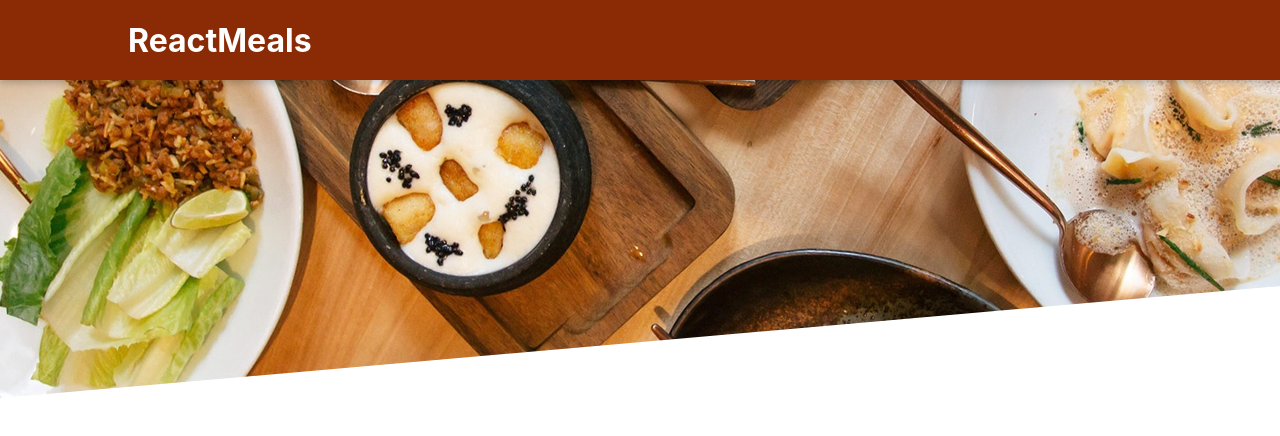
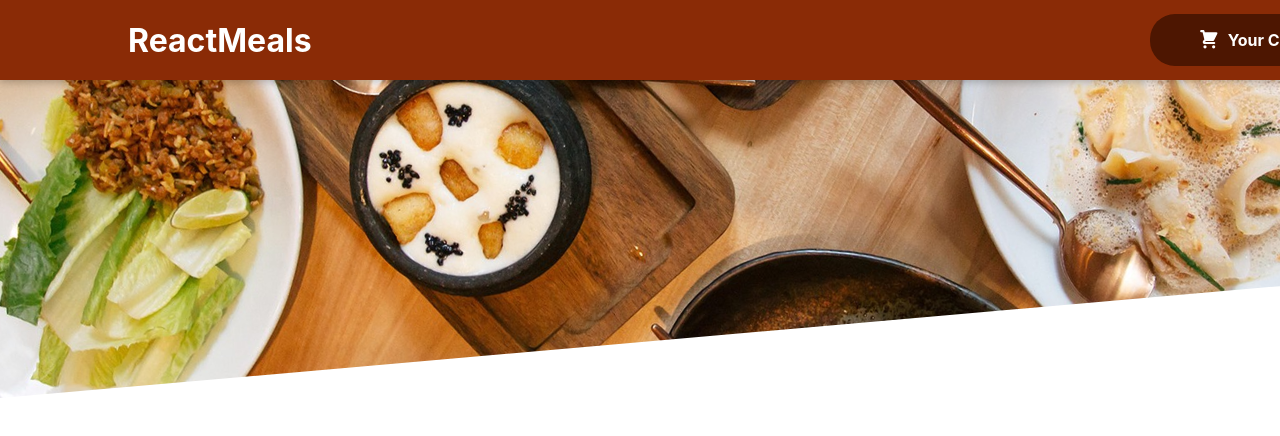
Before and after one commit to zermiftah/React-Food_Order_App, a React (Create React App) app: page / in a window 1280 px wide. Shown: the top 436 px of the page. Built offline with nearby package versions, Linux system fonts and the light colour scheme.

Commit message:
Adding the 'Cart' Button Component

```diff
--- /dev/null
+++ b/src/components/Cart/Carticon.js
@@ -0,0 +1,13 @@
+const CartIcon = () => {
+    return (
+        <svg
+            xmlns='http://www.w3.org/2000/svg'
+            viewBox='0 0 20 20'
+            fill='currentColor'
+        >
+            <path d='M3 1a1 1 0 000 2h1.22l.305 1.222a.997.997 0 00.01.042l1.358 5.43-.893.892C3.74 11.846 4.632 14 6.414 14H15a1 1 0 000-2H6.414l1-1H14a1 1 0 00.894-.553l3-6A1 1 0 0017 3H6.28l-.31-1.243A1 1 0 005 1H3zM16 16.5a1.5 1.5 0 11-3 0 1.5 1.5 0 013 0zM6.5 18a1.5 1.5 0 100-3 1.5 1.5 0 000 3z' />
+        </svg>
+    );
+};
+
+export default CartIcon;
--- a/src/components/Layout/Header.js
+++ b/src/components/Layout/Header.js
@@ -1,5 +1,6 @@
 import React, { Fragment } from 'react'
 
+import HeaderCartButton from './HeaderCartButton'
 import classes from './Header.module.css'
 import mealsImage from '../../assets/meals.jpg'
 
@@ -8,7 +9,7 @@
         <Fragment>
             <header className={classes.header}>
                 <h1>ReactMeals</h1>
-                <button>Cart</button>
+                <HeaderCartButton />
             </header>
             <div className={classes['main-image']}>
                 <img src={mealsImage} alt="A table of delicious food!" />
--- /dev/null
+++ b/src/components/Layout/HeaderCartButton.js
@@ -0,0 +1,18 @@
+import Carticon from '../Cart/Carticon'
+import classes from './HeaderCartButton.module.css'
+
+const HeaderCartButton = props => {
+    return (
+        <button className={classes.button}>
+            <span className={classes.icon}>
+                <Carticon />
+            </span>
+            <span>Your Cart</span>
+            <span className={classes.badge}>
+                3
+            </span>
+        </button>
+    );
+}
+
+export default HeaderCartButton;
--- /dev/null
+++ b/src/components/Layout/HeaderCartButton.module.css
@@ -0,0 +1,63 @@
+.button {
+    cursor: pointer;
+    font: inherit;
+    border: none;
+    background-color: #4d1601;
+    color: white;
+    padding: 0.75rem 3rem;
+    display: flex;
+    justify-content: space-around;
+    align-items: center;
+    border-radius: 25px;
+    font-weight: bold;
+}
+
+.button:hover,
+.button:active {
+    background-color: #2c0d00;
+}
+
+.icon {
+    width: 1.35rem;
+    height: 1.35rem;
+    margin-right: 0.5rem;
+}
+
+.badge {
+    background-color: #b94517;
+    padding: 0.25rem 1rem;
+    border-radius: 25px;
+    margin-left: 1rem;
+    font-weight: bold;
+}
+
+.button:hover .badge,
+.button:active .badge {
+    background-color: #92320c;
+}
+
+.bump {
+    animation: bump 300ms ease-out;
+}
+
+@keyframes bump {
+    0% {
+        transform: scale(1);
+    }
+
+    10% {
+        transform: scale(0.9);
+    }
+
+    30% {
+        transform: scale(1.1);
+    }
+
+    50% {
+        transform: scale(1.15);
+    }
+
+    100% {
+        transform: scale(1);
+    }
+}
```
